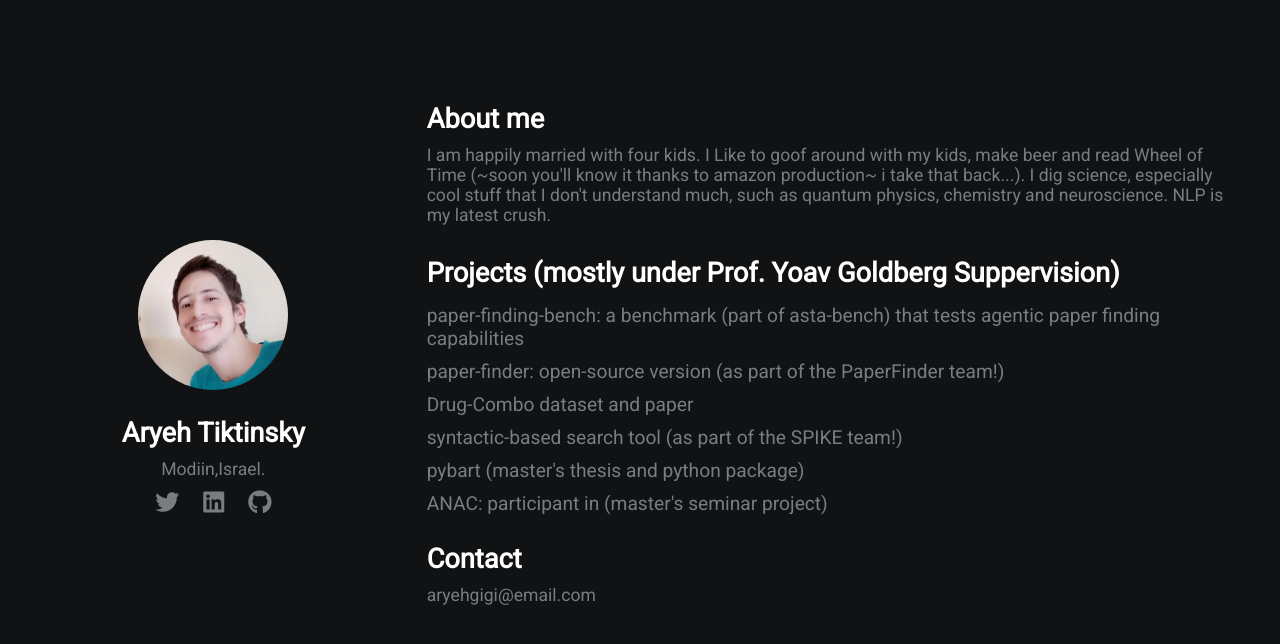
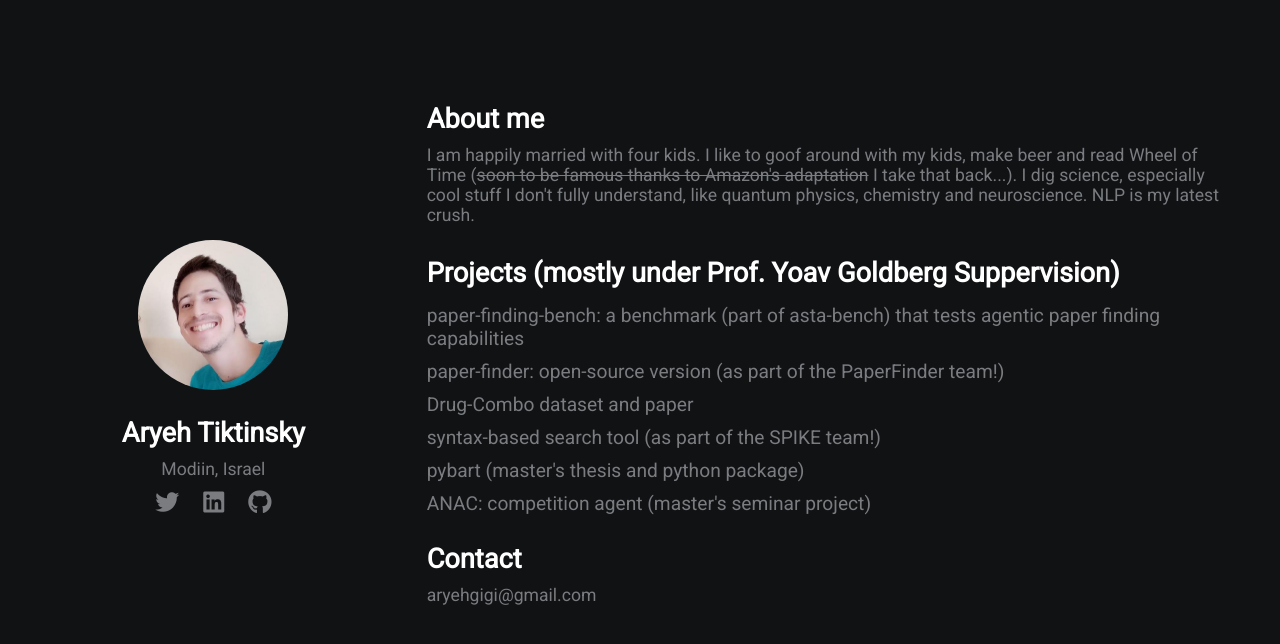
Before and after one commit to aryehgigi/aryehgigi.github.io, a plain HTML site: page index.html in a window 1280 px wide. Drawn offline with Linux system fonts and the light colour scheme.

Commit message:
Fix English typos and contact email

```diff
--- a/index.html
+++ b/index.html
@@ -13,23 +13,23 @@
         <div class="section-1">
             <img class="avatar" src="aryeh-profile.jpeg" alt="Aryeh Tiktinsky">
             <h2>Aryeh Tiktinsky</h2>
-            <p>Modiin,Israel.</p>
+            <p>Modiin, Israel</p>
             <a href="https://twitter.com/aryeh_tiktinsky"><i class="fab fa-twitter"></i></a>
             <a href="https://www.linkedin.com/in/aryeh-tiktinsky-168b1083/"><i class="fab fa-linkedin"></i></a>
             <a href="https://github.com/aryehgigi"><i class="fab fa-github"></i></a>
         </div>
         <div class="section-2">
             <h2>About me</h2>
-            <p>I am happily married with four kids. I Like to goof around with my kids, make beer and read Wheel of Time (~soon you'll know it thanks to amazon production~ i take that back...). I dig science, especially cool stuff that I don't understand much, such as quantum physics, chemistry and neuroscience. NLP is my latest crush.</p>
+            <p>I am happily married with four kids. I like to goof around with my kids, make beer and read Wheel of Time (<s>soon to be famous thanks to Amazon's adaptation</s> I take that back...). I dig science, especially cool stuff I don't fully understand, like quantum physics, chemistry and neuroscience. NLP is my latest crush.</p>
             <h2>Projects (mostly under Prof. Yoav Goldberg Suppervision)</h2>
 			<a href="https://huggingface.co/datasets/allenai/asta-bench">paper-finding-bench: a benchmark (part of asta-bench) that tests agentic paper finding capabilities</a>
 			<a href="https://github.com/allenai/asta-paper-finder">paper-finder: open-source version (as part of the PaperFinder team!)</a>
 			<a href="https://huggingface.co/datasets/allenai/drug-combo-extraction">Drug-Combo dataset and paper</a>
-			<a href="https://spike.apps.allenai.org/datasets">syntactic-based search tool (as part of the SPIKE team!)</a>
+			<a href="https://spike.apps.allenai.org/datasets">syntax-based search tool (as part of the SPIKE team!)</a>
             <a href="https://allenai.github.io/pybart/">pybart (master's thesis and python package)</a>
-            <a href="https://github.com/aryehgigi/ANAC_Agent">ANAC: participant in  (master's seminar project)</a>
+            <a href="https://github.com/aryehgigi/ANAC_Agent">ANAC: competition agent (master's seminar project)</a>
             <h2>Contact</h2>
-            <p>aryehgigi@email.com</p>
+            <p>aryehgigi@gmail.com</p>
         </div>
     </div>
 </body>
```
